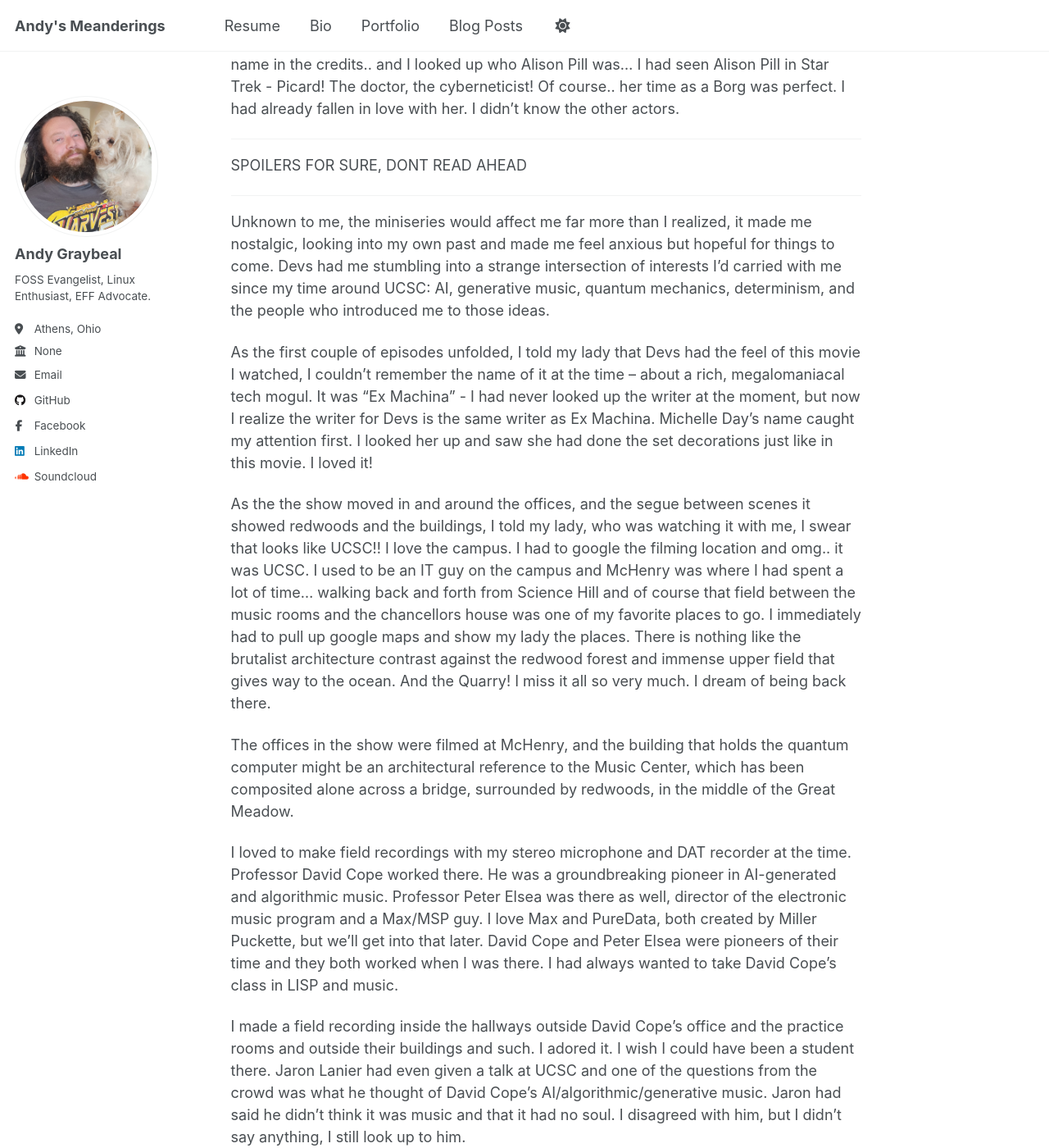
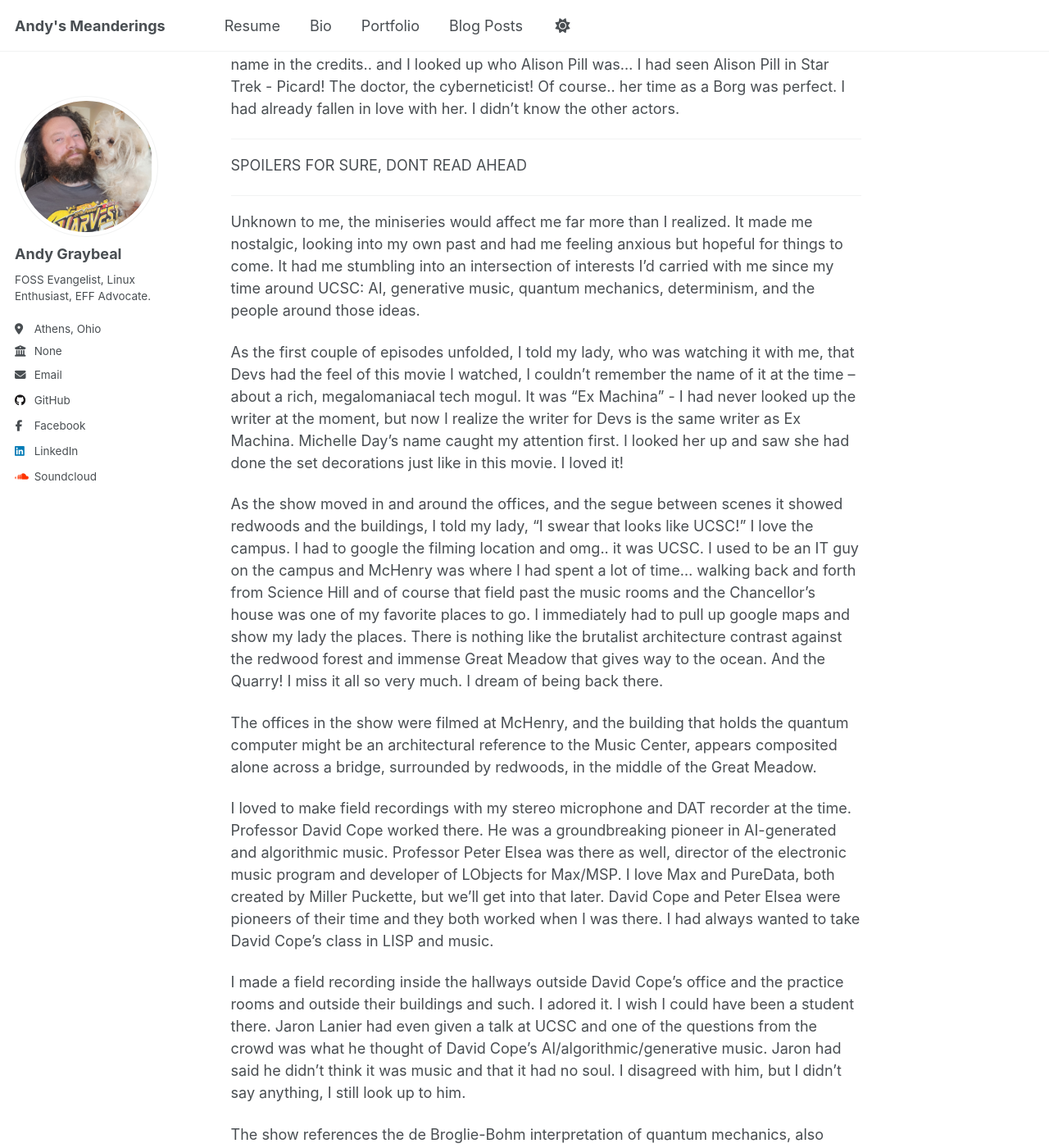
Before and after one commit to andy-graybeal/andy-graybeal.github.io, a Jekyll site: the page built from _posts/2026-07-18-blog-post-1.md, in a window 1280 px wide and 1400 px high, scrolled down 239 px. Shown: the whole window at 82% size. Built offline with Jekyll 4.4.1, drawn with Linux system fonts in a browser that asks for light colours; a script that is not in the unit is left out; some of the changed text lies outside the part shown.

Commit message:
Edit blog post for clarity and grammatical accuracy
Revised several sentences for clarity and flow, correcting grammatical issues and enhancing readability.

```diff
--- a/_posts/2026-07-18-blog-post-1.md
+++ b/_posts/2026-07-18-blog-post-1.md
@@ -16,15 +16,15 @@ SPOILERS FOR SURE, DONT READ AHEAD
 
 ---
 
-Unknown to me, the miniseries would affect me far more than I realized, it made me nostalgic, looking into my own past and made me feel anxious but hopeful for things to come.  Devs had me stumbling into a strange intersection of interests I'd carried with me since my time around UCSC: AI, generative music, quantum mechanics, determinism, and the people who introduced me to those ideas.
+Unknown to me, the miniseries would affect me far more than I realized. It made me nostalgic, looking into my own past and had me feeling anxious but hopeful for things to come.  It had me stumbling into an intersection of interests I'd carried with me since my time around UCSC: AI, generative music, quantum mechanics, determinism, and the people around those ideas.
 
-As the first couple of episodes unfolded, I told my lady that Devs had the feel of this movie I watched, I couldn't remember the name of it at the time -- about a rich, megalomaniacal tech mogul.  It was "Ex Machina" - I had never looked up the writer at the moment, but now I realize the writer for Devs is the same writer as Ex Machina.  Michelle Day's name caught my attention first. I looked her up and saw she had done the set decorations just like in this movie.  I loved it!
+As the first couple of episodes unfolded, I told my lady, who was watching it with me, that Devs had the feel of this movie I watched, I couldn't remember the name of it at the time -- about a rich, megalomaniacal tech mogul.  It was "Ex Machina" - I had never looked up the writer at the moment, but now I realize the writer for Devs is the same writer as Ex Machina.  Michelle Day's name caught my attention first. I looked her up and saw she had done the set decorations just like in this movie.  I loved it!
 
-As the the show moved in and around the offices, and the segue between scenes it showed redwoods and the buildings, I told my lady, who was watching it with me, I swear that looks like UCSC!!  I love the campus.  I had to google the filming location and omg.. it was UCSC.  I used to be an IT guy on the campus and McHenry was where I had spent a lot of time... walking back and forth from Science Hill and of course that field between the music rooms and the chancellors house was one of my favorite places to go. I immediately had to pull up google maps and show my lady the places.  There is nothing like the brutalist architecture contrast against the redwood forest and immense upper field that gives way to the ocean.  And the Quarry!  I miss it all so very much.  I dream of being back there.
+As the show moved in and around the offices, and the segue between scenes it showed redwoods and the buildings, I told my lady, "I swear that looks like UCSC!"  I love the campus.  I had to google the filming location and omg.. it was UCSC.  I used to be an IT guy on the campus and McHenry was where I had spent a lot of time... walking back and forth from Science Hill and of course that field past the music rooms and the Chancellor's house was one of my favorite places to go. I immediately had to pull up google maps and show my lady the places.  There is nothing like the brutalist architecture contrast against the redwood forest and immense Great Meadow that gives way to the ocean.  And the Quarry!  I miss it all so very much.  I dream of being back there.
 
-The offices in the show were filmed at McHenry, and the building that holds the quantum computer might be an architectural reference to the Music Center, which has been composited alone across a bridge, surrounded by redwoods, in the middle of the Great Meadow.
+The offices in the show were filmed at McHenry, and the building that holds the quantum computer might be an architectural reference to the Music Center, appears composited alone across a bridge, surrounded by redwoods, in the middle of the Great Meadow.
 
-I loved to make field recordings with my stereo microphone and DAT recorder at the time.  Professor David Cope worked there. He was a groundbreaking pioneer in AI-generated and algorithmic music. Professor Peter Elsea was there as well, director of the electronic music program and a Max/MSP guy. I love Max and PureData, both created by Miller Puckette, but we'll get into that later.  David Cope and Peter Elsea were pioneers of their time and they both worked when I was there.  I had always wanted to take David Cope's class in LISP and music.
+I loved to make field recordings with my stereo microphone and DAT recorder at the time.  Professor David Cope worked there. He was a groundbreaking pioneer in AI-generated and algorithmic music. Professor Peter Elsea was there as well, director of the electronic music program and developer of LObjects for Max/MSP. I love Max and PureData, both created by Miller Puckette, but we'll get into that later.  David Cope and Peter Elsea were pioneers of their time and they both worked when I was there.  I had always wanted to take David Cope's class in LISP and music.
 
 I made a field recording inside the hallways outside David Cope's office and the practice rooms and outside their buildings and such. I adored it.  I wish I could have been a student there.  Jaron Lanier had even given a talk at UCSC and one of the questions from the crowd was what he thought of David Cope's AI/algorithmic/generative music.  Jaron had said he didn't think it was music and that it had no soul.  I disagreed with him, but I didn't say anything, I still look up to him.
 
@@ -38,8 +38,8 @@ Another weird and quirky fact is that I once lived in the house where physicist
 
 I made the mistake of reading what the internet thought of the miniseries.
 
-I read that Alison Pill's acting was horrible and her face was like a brick.  Before I even read that... I thought her acting was amazing.  I thought maybe she was an android for a second, but then figured that this show didn't venture into that realm.  Instead I realized, after a few episodes that her character had watched the same future unfold over and over and that this was her going through the motions... she was bored of this shit already.  She had already gone through the shock and ego loss that occurred when she found out that she has no choices and that everything is determined. It was perfect... her lack of any feelings, just following along with the trauma of knowing what happens next. A painful acceptance into a realm of boredom and meaninglessness. I don't really know how to describe it.  That's the way Nick Offerman seemed to act also, but his character dealt with the boring future with a bit more whimsy.
+I read that Alison Pill's acting was horrible and her face was like a brick.  Before I even read that... I thought her acting was amazing.  I thought maybe she was an android for a second, but then figured that this show didn't venture into that realm.  Instead I realized, after a few episodes that her character had watched the same future unfold over and over and that this was her going through the motions... she was bored of this shit already.  She had already gone through the shock and ego loss that occurred when she found out that she has no choices and that everything is determined. It was perfect... her lack of any feelings, just following along with the trauma of knowing what happens next. A painful acceptance into a realm of boredom and meaninglessness. That's the way Nick Offerman seemed to act also, but his character dealt with the boring future with a bit more whimsy.
 
-Finding out that the project's pet name was really Deus and knowing the prior movie from the same author was Ex Machina ... Deus Ex Machina.. is kind of neat.
+Finding out that the project's pet name was really Deus, while knowing the prior movie from the same author was Ex Machina ... Deus Ex Machina.. is kind of neat.
 
 Finding out the homeless person was a Russian operative was very cool.  I look forward to watching the mini-series over again.
```
